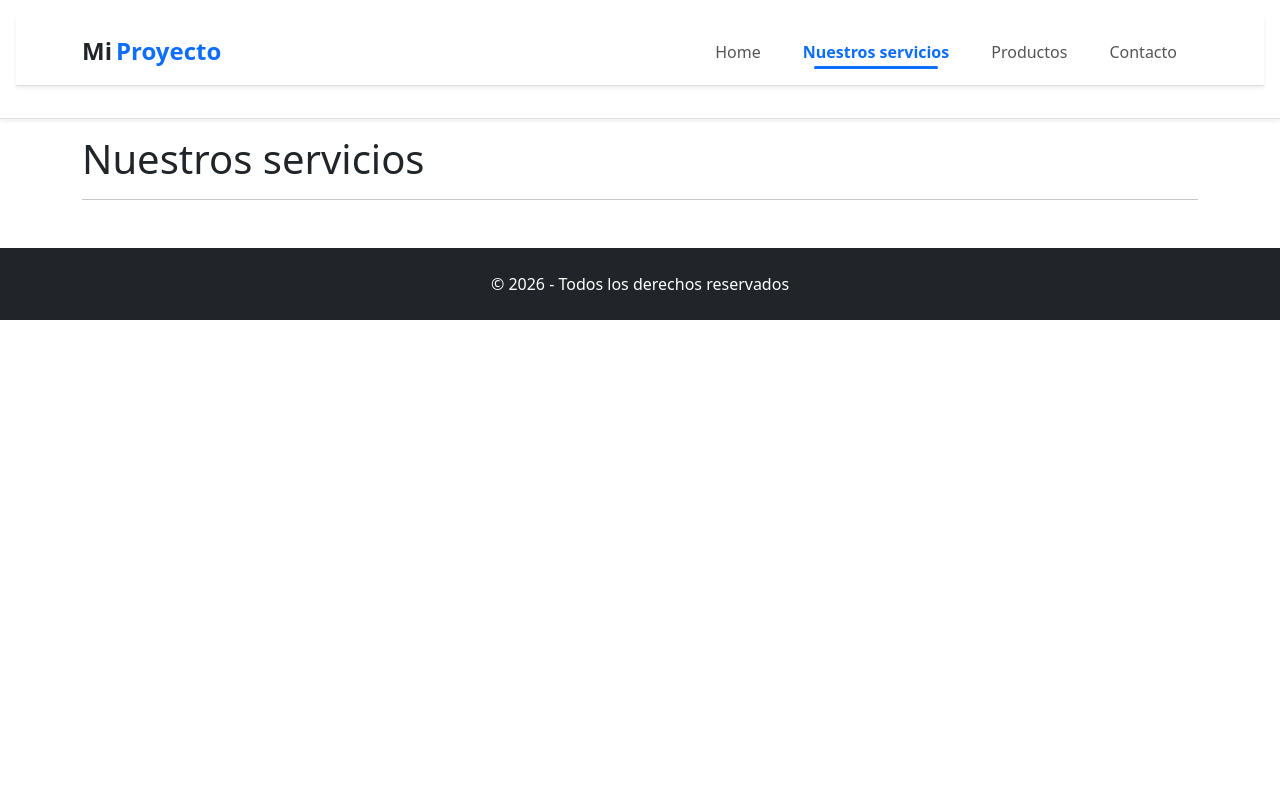
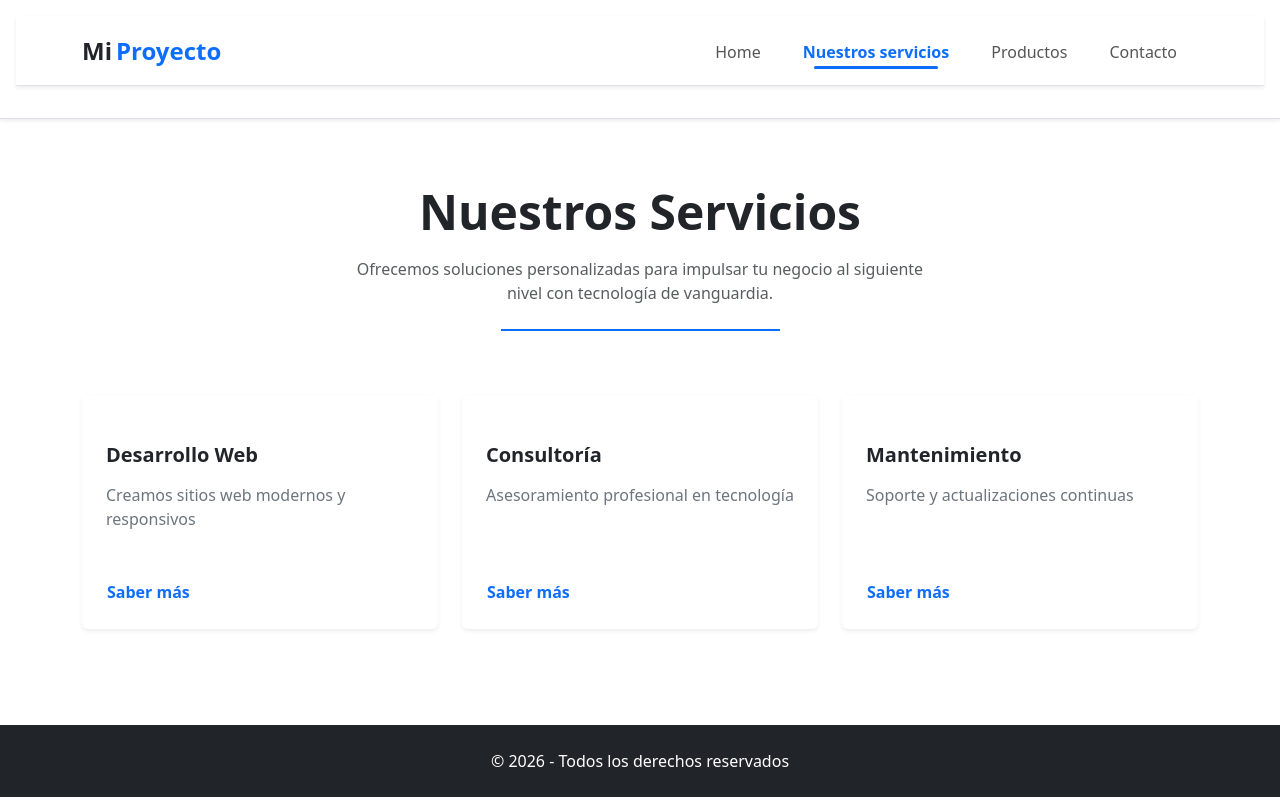
Before and after one commit to adrianamat6/angular-rutas-pagina-web, an Angular app in the folder angular-rutas-pagina-web/: page /nuestros-servicios in a window 1280 px wide. Built offline with nearby package versions, Linux system fonts and the light colour scheme; no server answers.

Commit message:
Maquetación del componente de nuestros servicios

```diff
--- a/angular-rutas-pagina-web/src/app/services/trabajos.service.ts
+++ b/angular-rutas-pagina-web/src/app/services/trabajos.service.ts
@@ -18,5 +18,4 @@ export class TrabajosService {
   };
 
 
-
 }
--- a/angular-rutas-pagina-web/src/pages/nuestros-servicios/nuestros-servicios.component.html
+++ b/angular-rutas-pagina-web/src/pages/nuestros-servicios/nuestros-servicios.component.html
@@ -1,4 +1,37 @@
-<section class="container">
-    <h1>Nuestros servicios</h1>
-    <hr>
+<section class="container py-5">
+  <div class="text-center mb-5">
+    <h1 class="fw-bold display-5 mb-3">Nuestros Servicios</h1>
+    <p class="text-muted mx-auto" style="max-width: 600px;">
+      Ofrecemos soluciones personalizadas para impulsar tu negocio al siguiente nivel con tecnología de vanguardia.
+    </p>
+    <div class="d-flex justify-content-center">
+      <hr class="w-25 border-primary border-2 opacity-100 mt-2">
+    </div>
+  </div>
+
+  <div class="row g-4">
+    @for(trabajo of arrayTrabajos; track trabajo.id) {
+      <div class="col-md-6 col-lg-4">
+        <div class="card h-100 shadow-sm border-0 custom-card">
+          <div class="card-body p-4">
+            <div class="icon-box bg-primary bg-opacity-10 text-primary rounded-circle d-flex align-items-center justify-content-center mb-4">
+              <i class="bi bi-briefcase-fill fs-3"></i>
+            </div>
+
+            <h2 class="h5 fw-bold mb-3">{{trabajo.title}}</h2>
+
+            <p class="card-text text-secondary mb-4">
+              {{trabajo.description}}
+            </p>
+          </div>
+
+          <div class="card-footer bg-transparent border-0 pt-0 pb-4 px-4">
+            <a class="btn btn-link text-primary fw-semibold p-0 text-decoration-none">
+              Saber más <i class="bi bi-arrow-right ms-1"></i>
+            </a>
+          </div>
+        </div>
+      </div>
+    }
+  </div>
 </section>
--- a/angular-rutas-pagina-web/src/pages/nuestros-servicios/nuestros-servicios.component.ts
+++ b/angular-rutas-pagina-web/src/pages/nuestros-servicios/nuestros-servicios.component.ts
@@ -1,4 +1,7 @@
 import { Component } from '@angular/core';
+import { TrabajosService } from '../../app/services/trabajos.service';
+import { inject } from '@angular/core';
+import { IWork } from '../../app/interfaces/iwork';
 
 @Component({
   selector: 'app-nuestros-servicios',
@@ -8,4 +11,9 @@ import { Component } from '@angular/core';
 })
 export class NuestrosServiciosComponent {
 
+  trabajosService = inject(TrabajosService);
+
+  arrayTrabajos: IWork[] = this.trabajosService.getTrabajos();
+
+
 }
```
